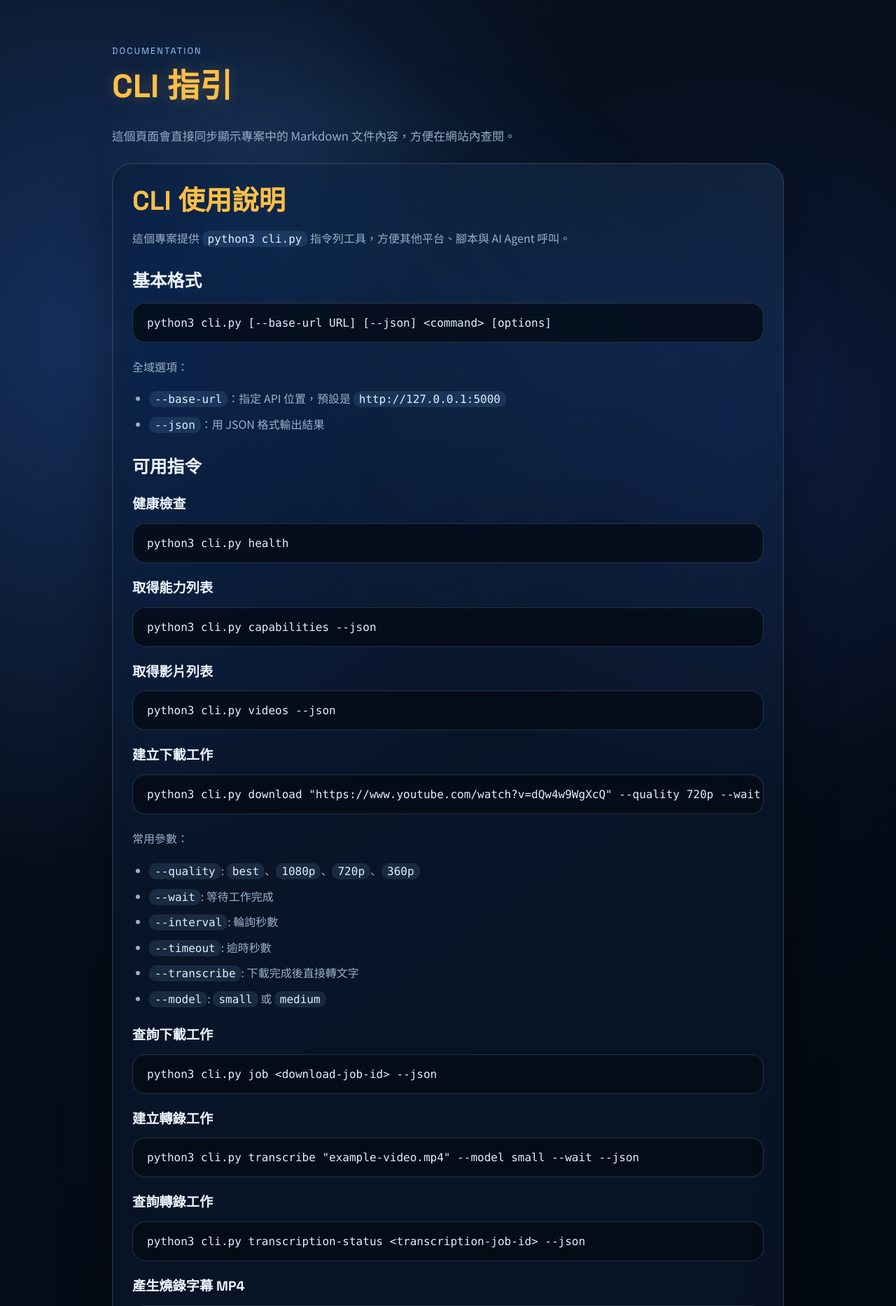
After one commit to louischuang/mp4-downloader, a Flask app: page /cli-guide in a window 1280 px wide. The commit adds this page. Shown: the top 1867 px of the page at 70% size. Run offline with Flask 3, Linux system fonts and the light colour scheme; some libraries are stand-ins or nearby versions.

Commit message:
Add bottom docs navigation and versioned pages

````diff
--- a/app.py
+++ b/app.py
@@ -10,6 +10,7 @@ import threading
 import uuid
 import json
 import math
+import html
 from datetime import datetime, timezone
 from functools import lru_cache
 from pathlib import Path
@@ -19,6 +20,7 @@ from urllib import error as urllib_error
 from urllib import request as urllib_request
 
 from flask import Flask, jsonify, render_template, request, send_from_directory
+from markupsafe import Markup
 from PIL import Image, ImageDraw, ImageFont
 from werkzeug.utils import secure_filename
 
@@ -51,6 +53,8 @@ def load_app_version() -> str:
 
 
 API_VERSION = load_app_version()
+TOOL_USAGE_DOC_PATH = BASE_DIR / "docs" / "TOOL_USAGE.md"
+CLI_GUIDE_DOC_PATH = BASE_DIR / "docs" / "CLI_GUIDE.md"
 BURN_BASE_FONT_SIZE = 50.0
 BURN_FONT_SIZE_OPTIONS = {
     "minus_20": 0.8,
@@ -1985,6 +1989,103 @@ def build_runtime_warning() -> str | None:
     return " ".join(warnings)
 
 
+def render_markdown_inline(text: str) -> str:
+    escaped = html.escape(text)
+    escaped = re.sub(r"`([^`]+)`", lambda match: f"<code>{match.group(1)}</code>", escaped)
+    escaped = re.sub(r"\*\*([^*]+)\*\*", lambda match: f"<strong>{match.group(1)}</strong>", escaped)
+    escaped = re.sub(r"\[([^\]]+)\]\(([^)]+)\)", lambda match: f'<a href="{match.group(2)}">{match.group(1)}</a>', escaped)
+    return escaped
+
+
+def render_markdown_document(content: str) -> Markup:
+    lines = content.replace("\r\n", "\n").replace("\r", "\n").split("\n")
+    html_parts: list[str] = []
+    paragraph_lines: list[str] = []
+    list_items: list[str] = []
+    list_tag: str | None = None
+    in_code_block = False
+    code_block_lines: list[str] = []
+    code_language = ""
+
+    def flush_paragraph() -> None:
+        nonlocal paragraph_lines
+        if paragraph_lines:
+            paragraph = " ".join(part.strip() for part in paragraph_lines if part.strip())
+            if paragraph:
+                html_parts.append(f"<p>{render_markdown_inline(paragraph)}</p>")
+            paragraph_lines = []
+
+    def flush_list() -> None:
+        nonlocal list_items, list_tag
+        if list_items and list_tag:
+            items = "".join(f"<li>{render_markdown_inline(item)}</li>" for item in list_items)
+            html_parts.append(f"<{list_tag}>{items}</{list_tag}>")
+        list_items = []
+        list_tag = None
+
+    def flush_code_block() -> None:
+        nonlocal code_block_lines, code_language
+        code = "\n".join(code_block_lines)
+        language_class = f' class="language-{html.escape(code_language)}"' if code_language else ""
+        html_parts.append(f"<pre><code{language_class}>{html.escape(code)}</code></pre>")
+        code_block_lines = []
+        code_language = ""
+
+    for raw_line in lines:
+        line = raw_line.rstrip()
+        stripped = line.strip()
+
+        if stripped.startswith("```"):
+            flush_paragraph()
+            flush_list()
+            if in_code_block:
+                flush_code_block()
+                in_code_block = False
+            else:
+                in_code_block = True
+                code_language = stripped[3:].strip()
+            continue
+
+        if in_code_block:
+            code_block_lines.append(raw_line)
+            continue
+
+        if not stripped:
+            flush_paragraph()
+            flush_list()
+            continue
+
+        heading_match = re.match(r"^(#{1,6})\s+(.*)$", stripped)
+        if heading_match:
+            flush_paragraph()
+            flush_list()
+            level = len(heading_match.group(1))
+            html_parts.append(f"<h{level}>{render_markdown_inline(heading_match.group(2).strip())}</h{level}>")
+            continue
+
+        unordered_match = re.match(r"^-\s+(.*)$", stripped)
+        ordered_match = re.match(r"^\d+\.\s+(.*)$", stripped)
+        if unordered_match or ordered_match:
+            flush_paragraph()
+            next_tag = "ul" if unordered_match else "ol"
+            item_text = (unordered_match or ordered_match).group(1).strip()
+            if list_tag and list_tag != next_tag:
+                flush_list()
+            list_tag = next_tag
+            list_items.append(item_text)
+            continue
+
+        flush_list()
+        paragraph_lines.append(stripped)
+
+    flush_paragraph()
+    flush_list()
+    if in_code_block:
+        flush_code_block()
+
+    return Markup("\n".join(html_parts))
+
+
 def build_api_spec() -> dict[str, Any]:
     server_url = request.url_root.rstrip("/")
     return {
@@ -2590,6 +2691,14 @@ def build_capabilities_payload() -> dict[str, Any]:
     }
 
 
+def load_doc_page(path: Path) -> Markup:
+    try:
+        content = path.read_text(encoding="utf-8")
+    except OSError:
+        content = "# File Not Found\n\nUnable to load this document."
+    return render_markdown_document(content)
+
+
 @app.get("/")
 def index():
     return render_template(
@@ -2599,6 +2708,30 @@ def index():
         quality_options=QUALITY_OPTIONS,
         transcription_models=TRANSCRIPTION_MODELS,
         translations=TRANSLATIONS,
+        app_version=API_VERSION,
+    )
+
+
+@app.get("/tool-usage")
+def tool_usage_page():
+    return render_template(
+        "docs_page.html",
+        page_title="功能說明",
+        doc_title="功能說明",
+        doc_html=load_doc_page(TOOL_USAGE_DOC_PATH),
+        active_doc="tool-usage",
+        app_version=API_VERSION,
+    )
+
+
+@app.get("/cli-guide")
+def cli_guide_page():
+    return render_template(
+        "docs_page.html",
+        page_title="CLI 指引",
+        doc_title="CLI 指引",
+        doc_html=load_doc_page(CLI_GUIDE_DOC_PATH),
+        active_doc="cli-guide",
         app_version=API_VERSION,
     )
 
--- a/static/style.css
+++ b/static/style.css
@@ -82,6 +82,131 @@ body::after {
   font-family: "Space Grotesk", sans-serif;
   font-size: 0.92rem;
   letter-spacing: 0.08em;
+}
+
+.bottom-menu {
+  display: flex;
+  justify-content: center;
+  gap: 14px;
+  margin-bottom: 14px;
+  flex-wrap: wrap;
+}
+
+.bottom-menu-link {
+  display: inline-flex;
+  align-items: center;
+  justify-content: center;
+  min-height: 42px;
+  padding: 0 18px;
+  border-radius: 999px;
+  border: 1px solid var(--line);
+  color: var(--ink);
+  text-decoration: none;
+  background: rgba(143, 195, 255, 0.08);
+  backdrop-filter: blur(12px);
+  box-shadow: var(--glow);
+  transition: transform 180ms ease, border-color 180ms ease, box-shadow 180ms ease, background 180ms ease;
+}
+
+.bottom-menu-link:hover,
+.bottom-menu-link.active {
+  transform: translateY(-1px);
+  border-color: rgba(154, 213, 255, 0.32);
+  background: rgba(104, 183, 255, 0.16);
+  box-shadow: var(--glow), 0 0 20px rgba(97, 174, 255, 0.16);
+}
+
+.doc-hero {
+  margin-bottom: 18px;
+}
+
+.doc-panel {
+  padding: 34px;
+}
+
+.doc-content {
+  position: relative;
+  z-index: 1;
+}
+
+.markdown-body h1,
+.markdown-body h2,
+.markdown-body h3,
+.markdown-body h4 {
+  margin: 0 0 14px;
+  font-family: "Space Grotesk", sans-serif;
+  color: var(--ink);
+  text-shadow: none;
+  max-width: none;
+  line-height: 1.3;
+}
+
+.markdown-body h1 {
+  font-size: clamp(1.8rem, 3vw, 2.4rem);
+  color: #ffbf47;
+}
+
+.markdown-body h2 {
+  margin-top: 30px;
+  font-size: 1.55rem;
+}
+
+.markdown-body h3 {
+  margin-top: 24px;
+  font-size: 1.2rem;
+}
+
+.markdown-body p,
+.markdown-body li {
+  color: var(--muted);
+  line-height: 1.85;
+}
+
+.markdown-body p {
+  margin: 0 0 16px;
+}
+
+.markdown-body ul,
+.markdown-body ol {
+  margin: 0 0 18px;
+  padding-left: 24px;
+}
+
+.markdown-body li + li {
+  margin-top: 6px;
+}
+
+.markdown-body code {
+  padding: 2px 8px;
+  border-radius: 10px;
+  background: rgba(143, 195, 255, 0.12);
+  color: #dff0ff;
+  font-family: ui-monospace, SFMono-Regular, Menlo, Consolas, monospace;
+}
+
+.markdown-body pre {
+  margin: 0 0 20px;
+  padding: 18px 20px;
+  border: 1px solid var(--line);
+  border-radius: 18px;
+  overflow-x: auto;
+  background: rgba(4, 11, 21, 0.78);
+  box-shadow: inset 0 0 0 1px rgba(173, 212, 255, 0.04);
+}
+
+.markdown-body pre code {
+  padding: 0;
+  background: transparent;
+  color: #dff0ff;
+}
+
+.markdown-body a {
+  color: #9fd7ff;
+  text-decoration: none;
+}
+
+.markdown-body a:hover {
+  text-decoration: underline;
 }
 
 .topbar {
--- /dev/null
+++ b/templates/docs_page.html
@@ -0,0 +1,39 @@
+<!DOCTYPE html>
+<html lang="zh-Hant">
+  <head>
+    <meta charset="UTF-8" />
+    <meta name="viewport" content="width=device-width, initial-scale=1.0" />
+    <title>{{ page_title }} | YouTube to MP4 Downloader</title>
+    <link rel="preconnect" href="https://fonts.googleapis.com" />
+    <link rel="preconnect" href="https://fonts.gstatic.com" crossorigin />
+    <link
+      href="https://fonts.googleapis.com/css2?family=Space+Grotesk:wght@400;500;700&family=Noto+Sans+TC:wght@400;500;700&display=swap"
+      rel="stylesheet"
+    />
+    <link rel="stylesheet" href="{{ url_for('static', filename='style.css') }}" />
+  </head>
+  <body>
+    <main class="shell">
+      <section class="hero doc-hero">
+        <p class="eyebrow">Documentation</p>
+        <h1>{{ doc_title }}</h1>
+        <p class="intro">這個頁面會直接同步顯示專案中的 Markdown 文件內容，方便在網站內查閱。</p>
+      </section>
+
+      <section class="panel doc-panel">
+        <article class="doc-content markdown-body">
+          {{ doc_html }}
+        </article>
+      </section>
+
+      <footer class="app-footer">
+        <nav class="bottom-menu">
+          <a href="/" class="bottom-menu-link">首頁</a>
+          <a href="/tool-usage" class="bottom-menu-link{{ ' active' if active_doc == 'tool-usage' else '' }}">功能說明</a>
+          <a href="/cli-guide" class="bottom-menu-link{{ ' active' if active_doc == 'cli-guide' else '' }}">CLI 指引</a>
+        </nav>
+        <span>Version {{ app_version }}</span>
+      </footer>
+    </main>
+  </body>
+</html>
--- a/templates/index.html
+++ b/templates/index.html
@@ -449,6 +449,10 @@
         </div>
       </section>
       <footer class="app-footer">
+        <nav class="bottom-menu">
+          <a href="/tool-usage" class="bottom-menu-link">功能說明</a>
+          <a href="/cli-guide" class="bottom-menu-link">CLI 指引</a>
+        </nav>
         <span>Version {{ app_version }}</span>
       </footer>
     </main>
````
